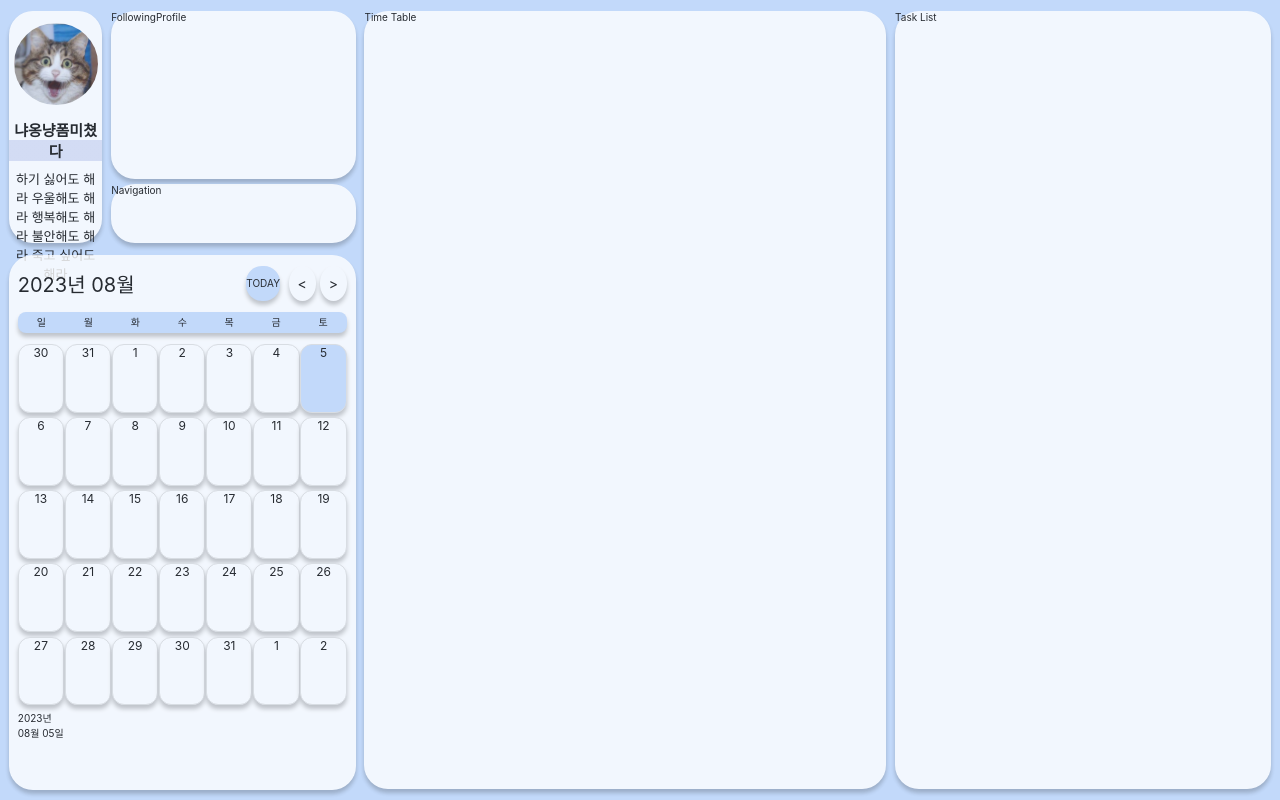
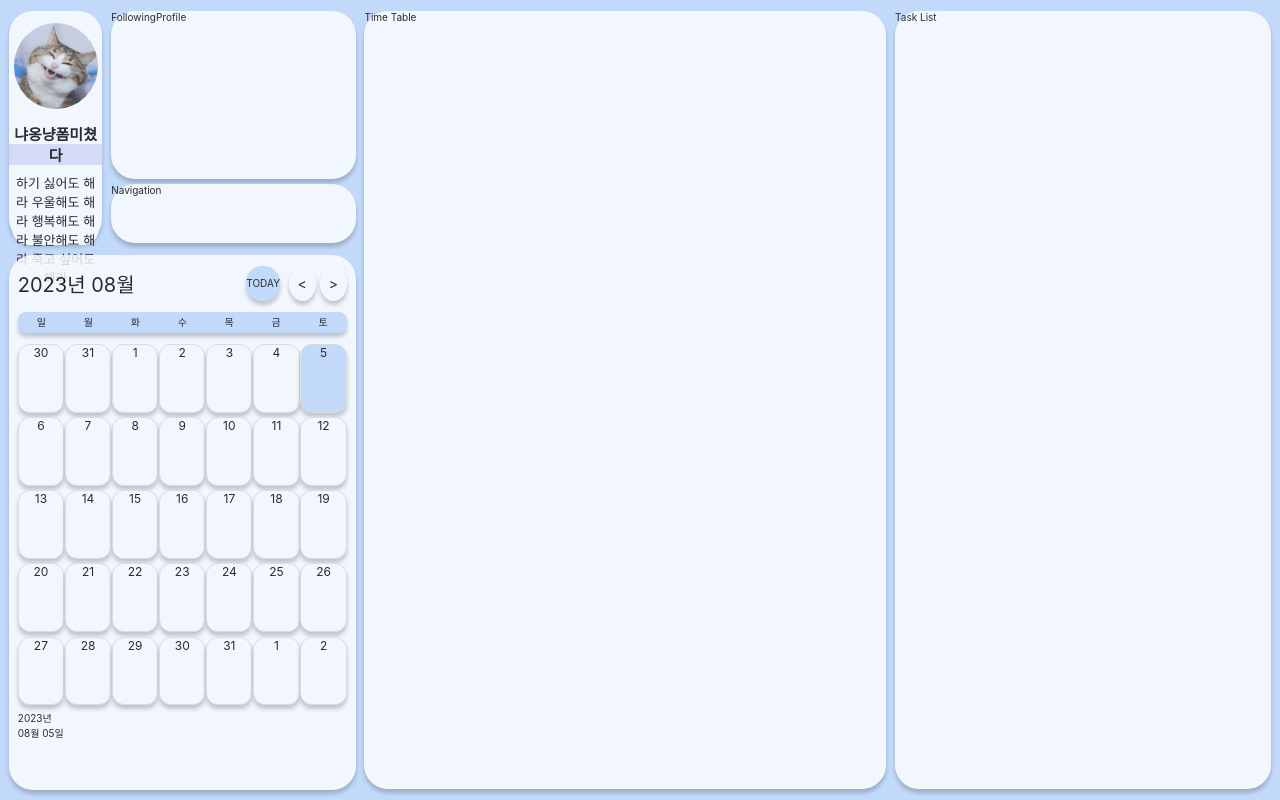
Before and after one commit to TasQueue/Front-End, a React (Create React App) app: page / in a window 1280 px wide. Built offline with nearby package versions, Linux system fonts and the light colour scheme.

Commit message:
fix : goodCat 이미지 크기 조절 문제 수정

```diff
--- a/src/components/home/ProfileAndNavigation/UserProfile/UserProfile.tsx
+++ b/src/components/home/ProfileAndNavigation/UserProfile/UserProfile.tsx
@@ -4,7 +4,7 @@ import * as U from './UserProfile.styled';
 const UserProfile = () => {
   return (
     <U.UserProfileContainer>
-      <U.UserProfileImg src='/assets/images/perfectCat.svg' alt='cat' />
+      <U.UserProfileImg src='/assets/images/goodCat.svg' alt='cat' />
       <U.UserProfileName>냐옹냥폼미쳤다</U.UserProfileName>
       <U.UserProfileStatus>
         하기 싫어도 해라 우울해도 해라 행복해도 해라 불안해도 해라 죽고 싶어도 해라
```
Also changed, not shown: public/assets/images/goodCat.svg.
